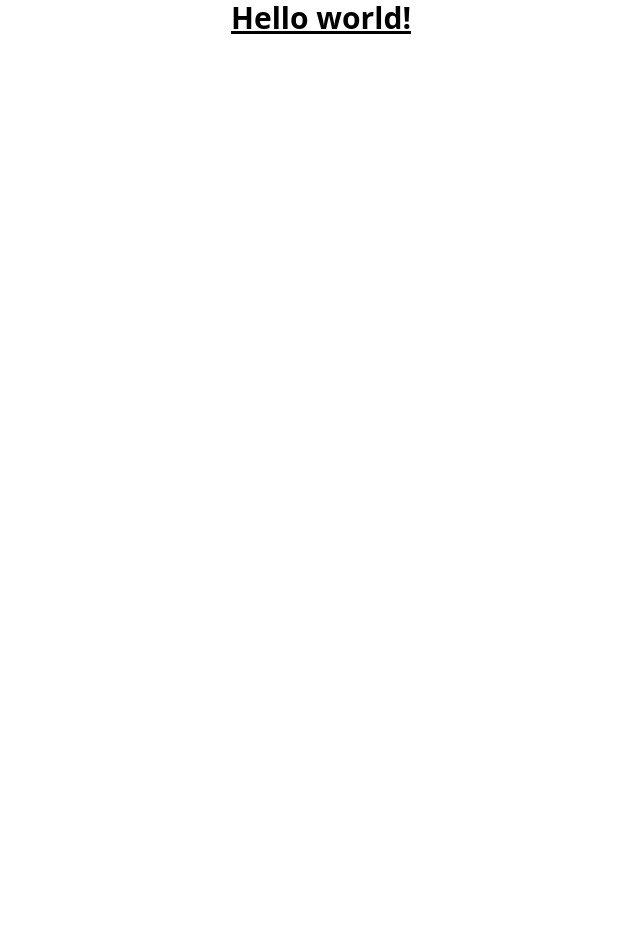
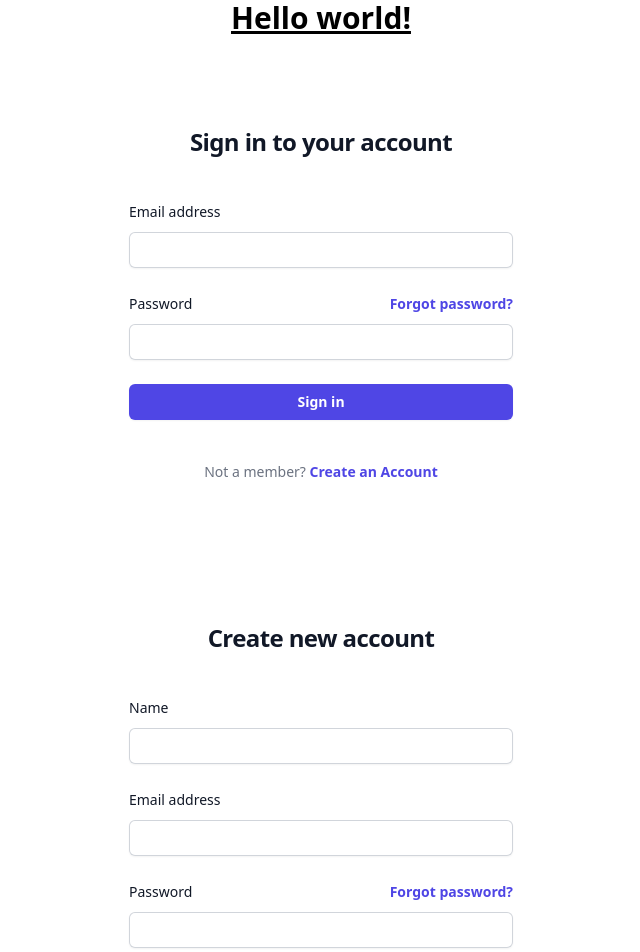
Before and after one commit to SauravBhardwaj1/fitTeck_Squad, a React (Create React App) app in the folder frontend/: page /login in a window 1280 px wide. Shown: the top 952 px of the page, without its empty margins (319-959 px from the left). Before the commit the page ends 800 px from the top, so only its background shows below. Built offline with nearby package versions, Linux system fonts and the light colour scheme.

Commit message:
login & register page

```diff
--- a/frontend/package.json
+++ b/frontend/package.json
@@ -41,6 +41,7 @@
     ]
   },
   "devDependencies": {
+    "@tailwindcss/forms": "^0.5.3",
     "tailwindcss": "^3.3.2"
   }
 }
--- a/frontend/src/App.tsx
+++ b/frontend/src/App.tsx
@@ -1,10 +1,14 @@
 import React from "react";
 import "./App.css";
+import Login from "./Pages/Login";
+import Register from "./Pages/Register";
 
 function App() {
   return (
     <div className="App">
       <h1 className="text-3xl font-bold underline">Hello world!</h1>
+      <Login/>
+      <Register/>
     </div>
   );
 }
--- /dev/null
+++ b/frontend/src/Pages/Login.tsx
@@ -0,0 +1,84 @@
+export default function Login() {
+  return (
+    <>
+      <div className="flex min-h-full flex-1 flex-col justify-center px-6 py-12 lg:px-8">
+        <div className="sm:mx-auto sm:w-full sm:max-w-sm">
+          <h2 className="mt-10 text-center text-2xl font-bold leading-9 tracking-tight text-gray-900">
+            Sign in to your account
+          </h2>
+        </div>
+
+        <div className="mt-10 sm:mx-auto sm:w-full sm:max-w-sm">
+          <form className="space-y-6" action="#" method="POST">
+            <div className="text-left">
+              <label
+                htmlFor="email"
+                className="block text-sm font-medium leading-6 text-gray-900"
+              >
+                Email address
+              </label>
+              <div className="mt-2">
+                <input
+                  id="email"
+                  name="email"
+                  type="email"
+                  autoComplete="email"
+                  required
+                  className="block w-full rounded-md border-0 py-1.5 text-gray-900 shadow-sm ring-1 ring-inset ring-gray-300 placeholder:text-gray-400 focus:ring-2 focus:ring-inset focus:ring-indigo-600 sm:text-sm sm:leading-6"
+                />
+              </div>
+            </div>
+
+            <div>
+              <div className="flex items-center justify-between">
+                <label
+                  htmlFor="password"
+                  className="block text-sm font-medium leading-6 text-gray-900"
+                >
+                  Password
+                </label>
+                <div className="text-sm">
+                  <a
+                    href="#"
+                    className="font-semibold text-indigo-600 hover:text-indigo-500"
+                  >
+                    Forgot password?
+                  </a>
+                </div>
+              </div>
+              <div className="mt-2">
+                <input
+                  id="password"
+                  name="password"
+                  type="password"
+                  autoComplete="current-password"
+                  required
+                  className="block w-full rounded-md border-0 py-1.5 text-gray-900 shadow-sm ring-1 ring-inset ring-gray-300 placeholder:text-gray-400 focus:ring-2 focus:ring-inset focus:ring-indigo-600 sm:text-sm sm:leading-6"
+                />
+              </div>
+            </div>
+
+            <div>
+              <button
+                type="submit"
+                className="flex w-full justify-center rounded-md bg-indigo-600 px-3 py-1.5 text-sm font-semibold leading-6 text-white shadow-sm hover:bg-indigo-500 focus-visible:outline focus-visible:outline-2 focus-visible:outline-offset-2 focus-visible:outline-indigo-600"
+              >
+                Sign in
+              </button>
+            </div>
+          </form>
+
+          <p className="mt-10 text-center text-sm text-gray-500">
+            Not a member?{" "}
+            <a
+              href="#"
+              className="font-semibold leading-6 text-indigo-600 hover:text-indigo-500"
+            >
+              Create an Account
+            </a>
+          </p>
+        </div>
+      </div>
+    </>
+  );
+}
--- /dev/null
+++ b/frontend/src/Pages/Register.tsx
@@ -0,0 +1,102 @@
+export default function Register() {
+    return (
+      <>
+        <div className="flex min-h-full flex-1 flex-col justify-center px-6 py-12 lg:px-8">
+          <div className="sm:mx-auto sm:w-full sm:max-w-sm">
+            <h2 className="mt-10 text-center text-2xl font-bold leading-9 tracking-tight text-gray-900">
+              Create new account
+            </h2>
+          </div>
+
+          <div className="mt-10 sm:mx-auto sm:w-full sm:max-w-sm">
+            <form className="space-y-6" action="#" method="POST">
+              <div className="text-left">
+                <label
+                  htmlFor="email"
+                  className="block text-sm font-medium leading-6 text-gray-900"
+                >
+                  Name
+                </label>
+                <div className="mt-2">
+                  <input
+                    id="name"
+                    name="name"
+                    type="text"
+                    autoComplete="name"
+                    required
+                    className="block w-full rounded-md border-0 py-1.5 text-gray-900 shadow-sm ring-1 ring-inset ring-gray-300 placeholder:text-gray-400 focus:ring-2 focus:ring-inset focus:ring-indigo-600 sm:text-sm sm:leading-6"
+                  />
+                </div>
+              </div>
+              <div className="text-left">
+                <label
+                  htmlFor="email"
+                  className="block text-sm font-medium leading-6 text-gray-900"
+                >
+                  Email address
+                </label>
+                <div className="mt-2">
+                  <input
+                    id="email"
+                    name="email"
+                    type="email"
+                    autoComplete="email"
+                    required
+                    className="block w-full rounded-md border-0 py-1.5 text-gray-900 shadow-sm ring-1 ring-inset ring-gray-300 placeholder:text-gray-400 focus:ring-2 focus:ring-inset focus:ring-indigo-600 sm:text-sm sm:leading-6"
+                  />
+                </div>
+              </div>
+
+              <div>
+                <div className="flex items-center justify-between">
+                  <label
+                    htmlFor="password"
+                    className="block text-sm font-medium leading-6 text-gray-900"
+                  >
+                    Password
+                  </label>
+                  <div className="text-sm">
+                    <a
+                      href="#"
+                      className="font-semibold text-indigo-600 hover:text-indigo-500"
+                    >
+                      Forgot password?
+                    </a>
+                  </div>
+                </div>
+                <div className="mt-2">
+                  <input
+                    id="password"
+                    name="password"
+                    type="password"
+                    autoComplete="current-password"
+                    required
+                    className="block w-full rounded-md border-0 py-1.5 text-gray-900 shadow-sm ring-1 ring-inset ring-gray-300 placeholder:text-gray-400 focus:ring-2 focus:ring-inset focus:ring-indigo-600 sm:text-sm sm:leading-6"
+                  />
+                </div>
+              </div>
+
+              <div>
+                <button
+                  type="submit"
+                  className="flex w-full justify-center rounded-md bg-indigo-600 px-3 py-1.5 text-sm font-semibold leading-6 text-white shadow-sm hover:bg-indigo-500 focus-visible:outline focus-visible:outline-2 focus-visible:outline-offset-2 focus-visible:outline-indigo-600"
+                >
+                  Register
+                </button>
+              </div>
+            </form>
+
+            <p className="mt-10 text-center text-sm text-gray-500">
+            Already have an account?{" "}
+              <a
+                href="#"
+                className="font-semibold leading-6 text-indigo-600 hover:text-indigo-500"
+              >
+                Login
+              </a>
+            </p>
+          </div>
+        </div>
+      </>
+    );
+  }
--- a/frontend/tailwind.config.js
+++ b/frontend/tailwind.config.js
@@ -6,5 +6,7 @@
   theme: {
     extend: {},
   },
-  plugins: [],
+  plugins: [
+    require('@tailwindcss/forms'),
+  ],
 }
```
Also changed, not shown: 1 other file (tests, documents, lock files or other folders).
